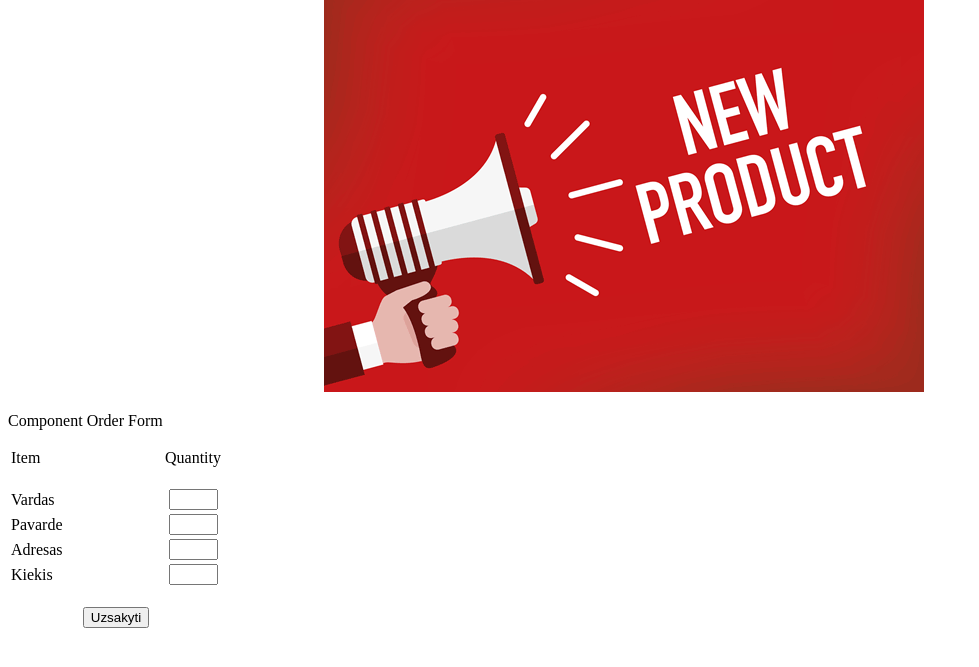
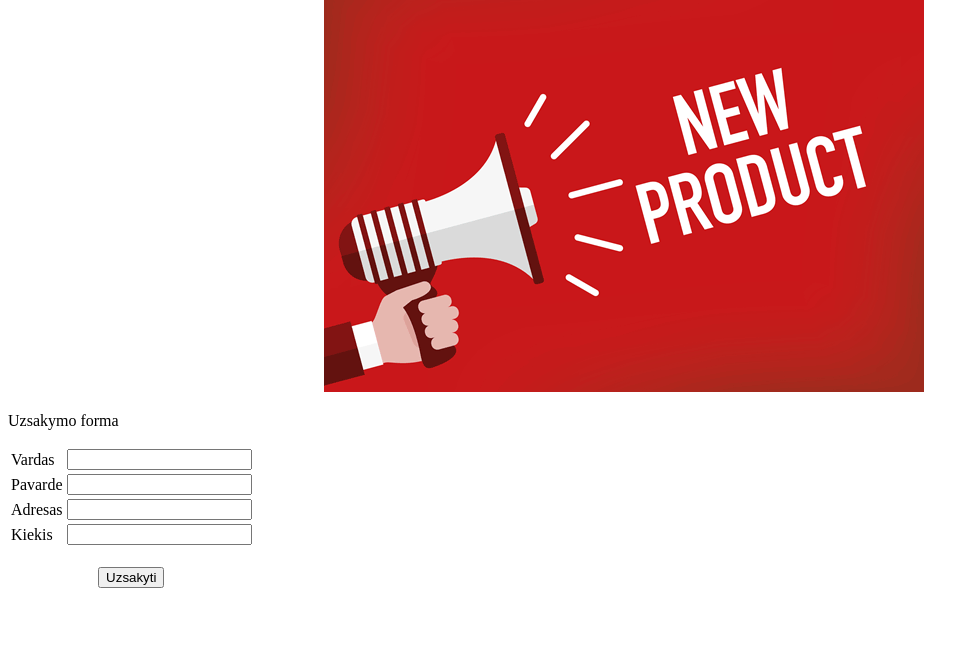
Before and after one commit to Sharemonster/nfqakademijapsl, a PHP site: page / in a window 1280 px wide. Shown: the part 19-686 px from the top of the page, without its empty margins (0-979 px from the left). Run offline with PHP 8.4, Linux system fonts and the light colour scheme.

Commit message:
Hope it works

```diff
--- a/index.php
+++ b/index.php
@@ -11,32 +11,26 @@
     <img src="images/product.png"/>
   </div>
 
-  <p>Component Order Form</p>
-
+  <p>Uzsakymo forma</p>
+  <div>
   <FORM ACTION="apdoroti.php" method=post>
     <table border=0>
       <tr>
-        <td width=150>Item<br>
-        &nbsp;</td>
-        <td width=15>Quantity<br>
-        &nbsp;</td>
-      </tr>
-      <tr>
         <td>Vardas</td>
-        <td align="center"><input type="text" name="vardas" size="3" maxlength="3"></td>
+        <td align="center"><input type="text" name="vardas" size="20"></td>
       </tr>
       <tr>
         <td>Pavarde</td>
-        <td align="center"><input type="text" name="pavarde" size="3" maxlength="3"></td>
+        <td align="center"><input type="text" name="pavarde" size="20"></td>
       </tr>
       <tr>
         <td>Adresas</td>
-        <td align="center"><input type="text" name="adresas" size="3"
+        <td align="center"><input type="text" name="adresas" size="20"
         maxlength="3"></td>
       </tr>
       <tr>
         <td>Kiekis</td>
-        <td align="center"><input type="text" name="kiekis" size="3"
+        <td align="center"><input type="text" name="kiekis" size="20"
         maxlength="3"></td>
       </tr>
       <tr>
@@ -45,6 +39,7 @@
       </tr>
     </table>
   </form>
+  </div>
 
 </body>
 
```
Also changed, not shown: apdoroti.php (+4 -11 lines).
